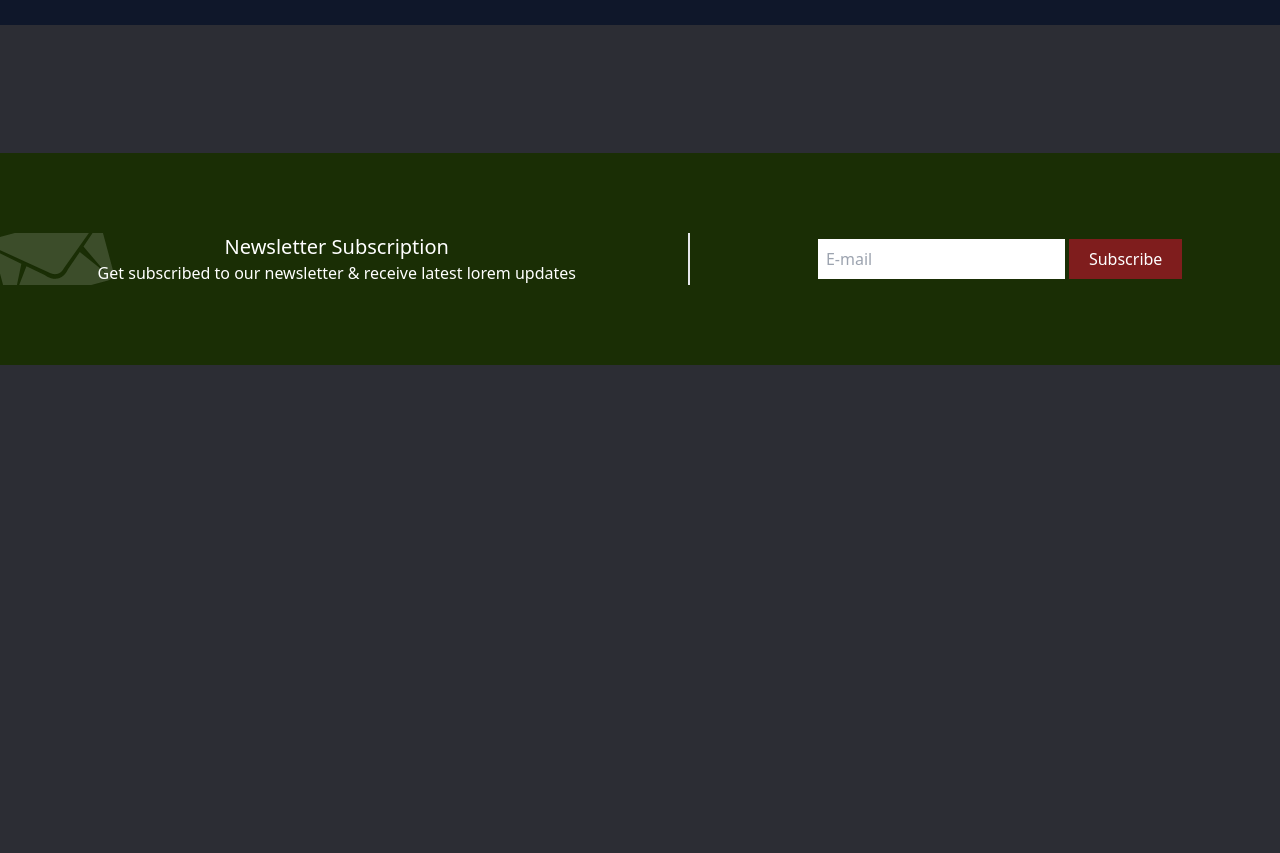
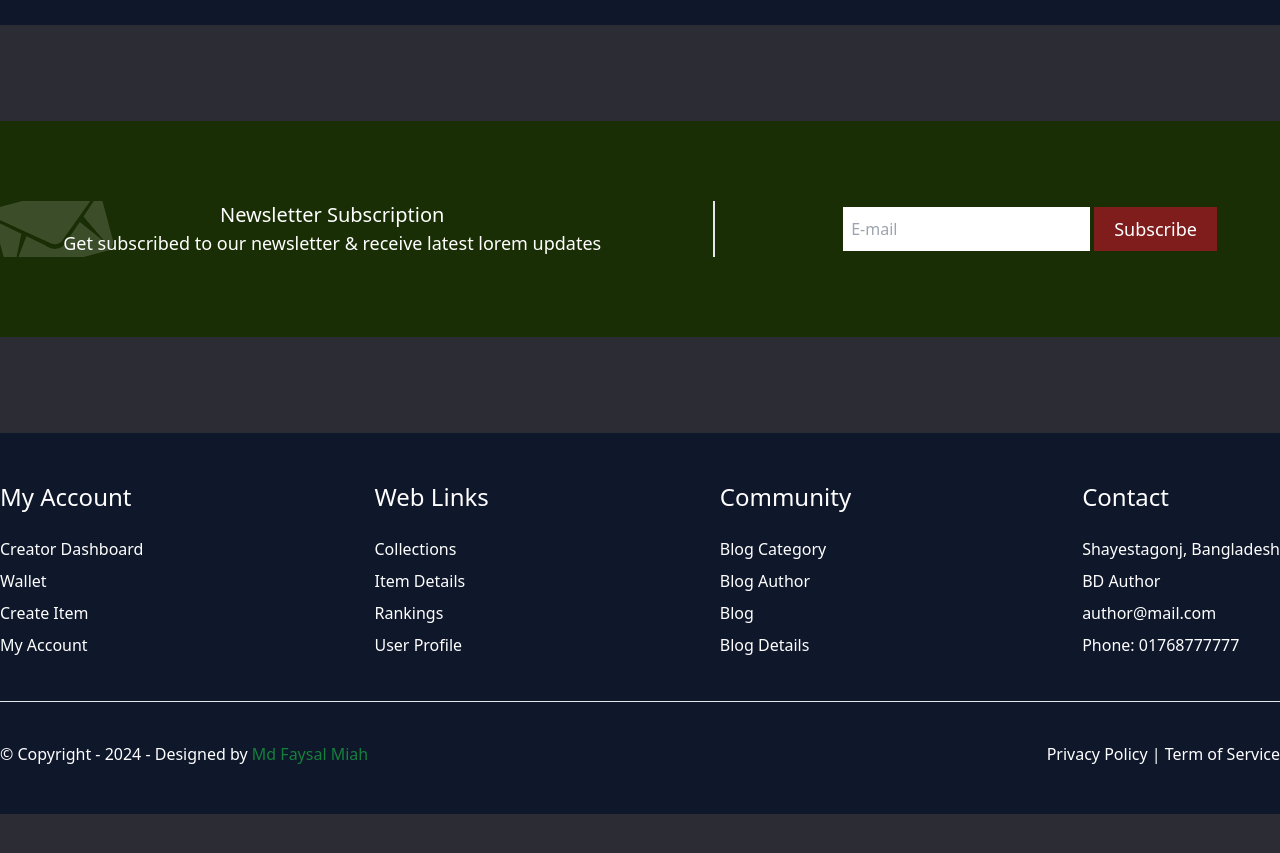
Before and after one commit to RdFaysal/tailwind-first-projects, a website built with Vite: page index.html in a window 1280 px wide. Shown: the part 3780-4633 px from the top of the page. Before the commit the page ends 4273 px from the top, so only its background shows below. Built offline with nearby package versions, Linux system fonts and the light colour scheme.

Commit message:
footer secton added

```diff
--- a/index.html
+++ b/index.html
@@ -208,18 +208,18 @@
 
         <!-- Subscribe section code start  -->
 
-        <section class="bg-lime-950  my-10 sm:my-16 md:my-20 lg:my-32 py-10 sm:py-16 md:py-20">
+        <section class="bg-lime-950  my-10 sm:my-16 md:my-20 lg:my-24 py-10 sm:py-16 md:py-20">
 
             <div class="text-white md:flex justify-center items-center gap-10 sm:gap-16 md:gap-20 lg:gap-32  bg-no-repeat bg-left" style="background-image: url(pic/subscribe-bg.png);">
 
                 <div class="text-center md:border-r-1 mb-10 md:mb-0 md:border-r-2 sm:pr-28 ">
                     <h2 class="text-xl"> Newsletter Subscription </h2>
-                    <p> Get subscribed to our newsletter & receive latest lorem updates </p>
+                    <p class="text-lg"> Get subscribed to our newsletter & receive latest lorem updates </p>
                 </div>
 
                 <div class="flex justify-center items-center gap-1">
-                    <input class="px-2 h-10 border-none" type="email" placeholder="E-mail">
-                    <button class="bg-red-900 px-5 py-2 hover:bg-red-600"> Subscribe </button>
+                    <input class="px-2 h-11 border-none" type="email" placeholder="E-mail">
+                    <button class="bg-red-900 px-5 py-2 hover:bg-red-600 md:text-lg"> Subscribe </button>
                 </div>
             </div>
 
@@ -227,5 +227,60 @@
 
     </main>
 
+    <!-- footer section code start  -->
+
+    <footer>
+        <div class="container mx-auto bg-slate-900 py-10 md:py-12 text-center md:text-left my-12 md:my-20">
+            <div class="text-white md:flex justify-between items-center">
+                <div class="mb-10 md:mb-0">
+                    <h2 class="text-xl md:text-2xl mb-5"> My Account </h2>
+                    <ul class="leading-8">
+                        <li> <a href="#">Creator Dashboard  </a> </li>
+                        <li> <a href="#"> Wallet </a> </li>
+                        <li> <a href="#"> Create Item  </a> </li>
+                        <li> <a href="#"> My Account  </a> </li>
+                    </ul>
+                </div>
+
+                <div class="mb-10 md:mb-0">
+                    <h2 class="text-xl md:text-2xl mb-5"> Web Links </h2>
+                    <ul class="leading-8">
+                        <li> <a href="#"> Collections </a> </li>
+                        <li> <a href="#"> Item Details </a> </li>
+                        <li> <a href="#"> Rankings </a> </li>
+                        <li> <a href="#"> User Profile </a> </li>
+                    </ul>
+                </div>
+                <div class="mb-10 md:mb-0">
+                    <h2 class="text-xl md:text-2xl mb-5"> Community </h2>
+                    <ul class="leading-8">
+                        <li> <a href="#"> Blog Category </a> </li>
+                        <li> <a href="#"> Blog Author </a> </li>
+                        <li> <a href="#"> Blog </a> </li>
+                        <li> <a href="#"> Blog Details </a> </li>
+                    </ul>
+                </div>
+
+                <div class="mb-10 md:mb-0">
+                    <h2 class="text-xl md:text-2xl mb-5"> Contact </h2>
+                    <ul class="leading-8">
+                        <li> <a href="#"> Shayestagonj, Bangladesh </a> </li>
+                        <li> <a href="#"> BD Author </a> </li>
+                        <li> <a href="#"> author@mail.com </a> </li>
+                        <li> <a href="#"> Phone: 01768777777 </a> </li>
+                    </ul>
+                </div>
+            </div>
+
+            <hr class="my-10">
+
+            <div class="text-white md:flex justify-between items-center">
+                <p> &copy; Copyright - 2024 - Designed by <span class="text-green-700"> Md Faysal Miah </span> </p>
+                <p > Privacy Policy | Term of Service </p>
+            </div>
+        </div>
+    </footer>
+
+
 </body>
 </html>
```
